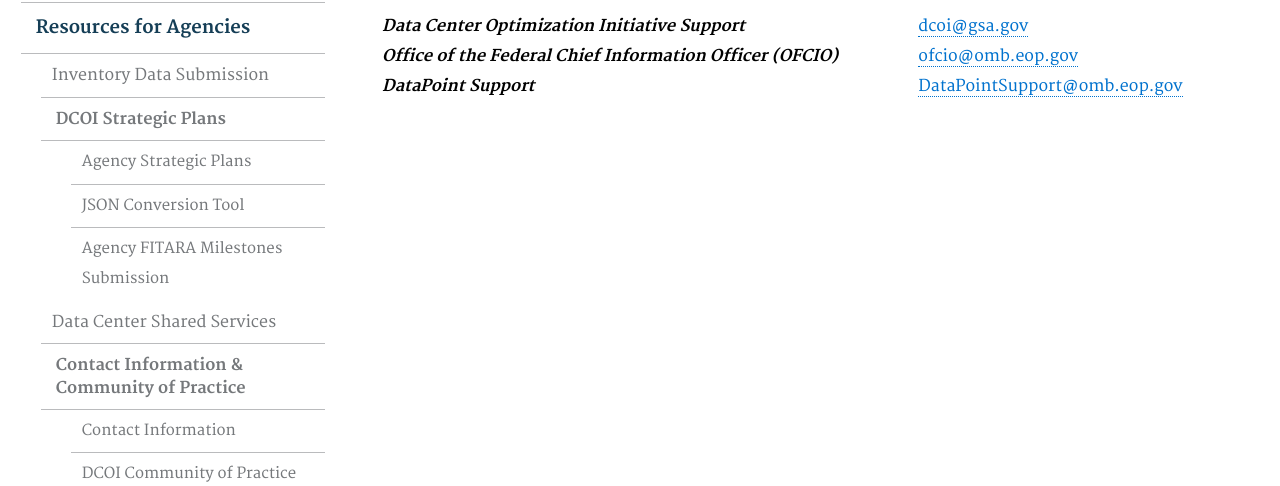
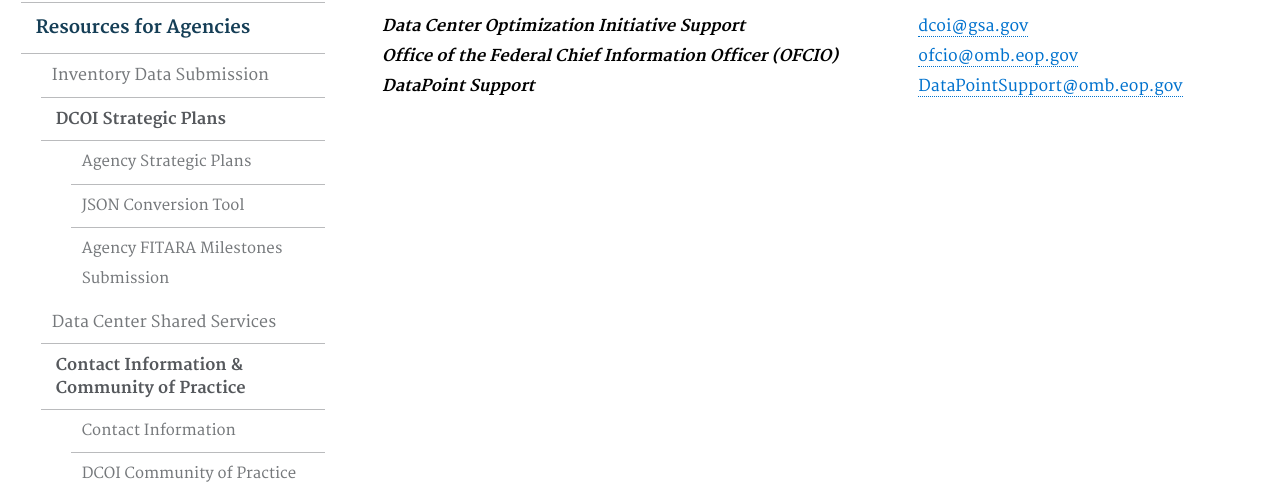
Before and after one commit to ydave-reisys/datacenters, a Jekyll site: the page built from pages/contact-info.html, in a window 1280 px wide. Shown: the part 138-624 px from the top of the page. Built offline with Jekyll 4.4.1, drawn with Linux system fonts in a browser that asks for light colours; nearby versions of some CDN libraries; Markdown is read by kramdown in place of the engine named in the settings.

Commit message:
508 color changes

```diff
--- a/assets/css/json-editor-styles.css
+++ b/assets/css/json-editor-styles.css
@@ -36,7 +36,7 @@
 }
 
 legend {
-    color: darkcyan;
+    color: #096363;
     font-size: 18px;
     border-bottom: 1px solid #e5e5e5;
     width: 100%;
@@ -138,7 +138,7 @@
 }
 .own-data{
     color: #fff;
-    background-color: #d9534f;
+    background-color: #ad211d;
     border-color: #d43f3a;
     margin-bottom: 1em;
 }
--- a/assets/css/styles.scss
+++ b/assets/css/styles.scss
@@ -357,13 +357,13 @@
 li span.sidebar-heading{
   padding: 10px;
   display: block;
-  color:#75787b;
+  color:#55585c;
   font-weight: bolder;
   font-size: 18px;
 }
 ul.submenu-one, .submenu-two{
   margin-left: 20px !important;
-  color:#75787b;
+  color:#55585c;
   font-size: 18px;
 }
 /* float the divs parallel */
```
